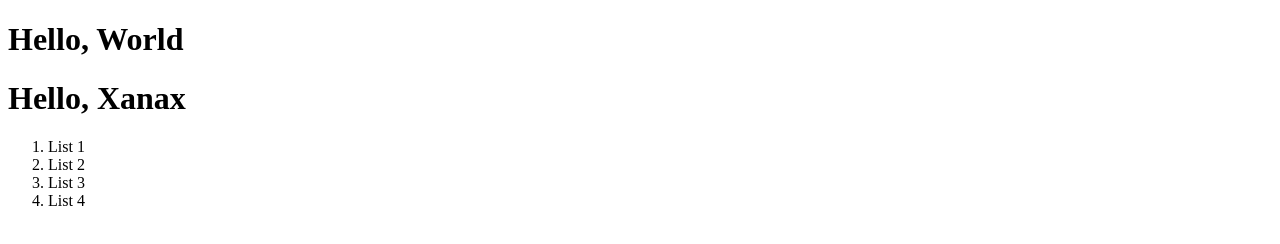
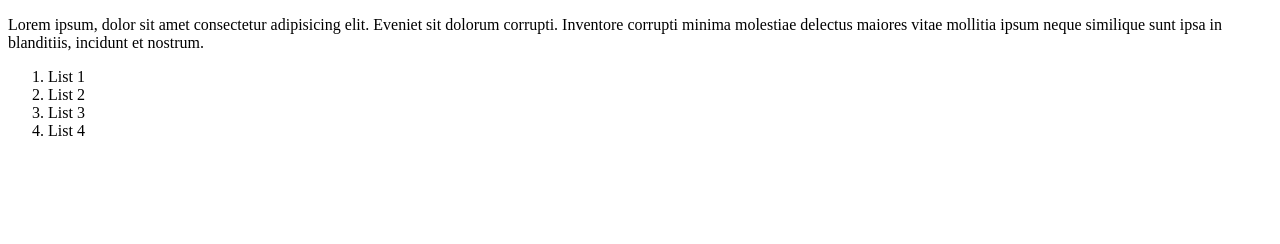
Before and after one commit to pieersx/github-probe, a plain HTML site: page index.html in a window 1280 px wide. Drawn offline with Linux system fonts and the light colour scheme.

Commit message:
Reemplazar los encabezados por un párrafo descriptivo en index.html

```diff
--- a/index.html
+++ b/index.html
@@ -4,8 +4,7 @@
         <title>Prueba de Git & GitHub</title>
     </head>
     <body>
-        <h1>Hello, World</h1>
-        <h1>Hello, Xanax</h1>
+        <p>Lorem ipsum, dolor sit amet consectetur adipisicing elit. Eveniet sit dolorum corrupti. Inventore corrupti minima molestiae delectus maiores vitae mollitia ipsum neque similique sunt ipsa in blanditiis, incidunt et nostrum.</p>
 
         <ol>
             <li>List 1</li>
```
